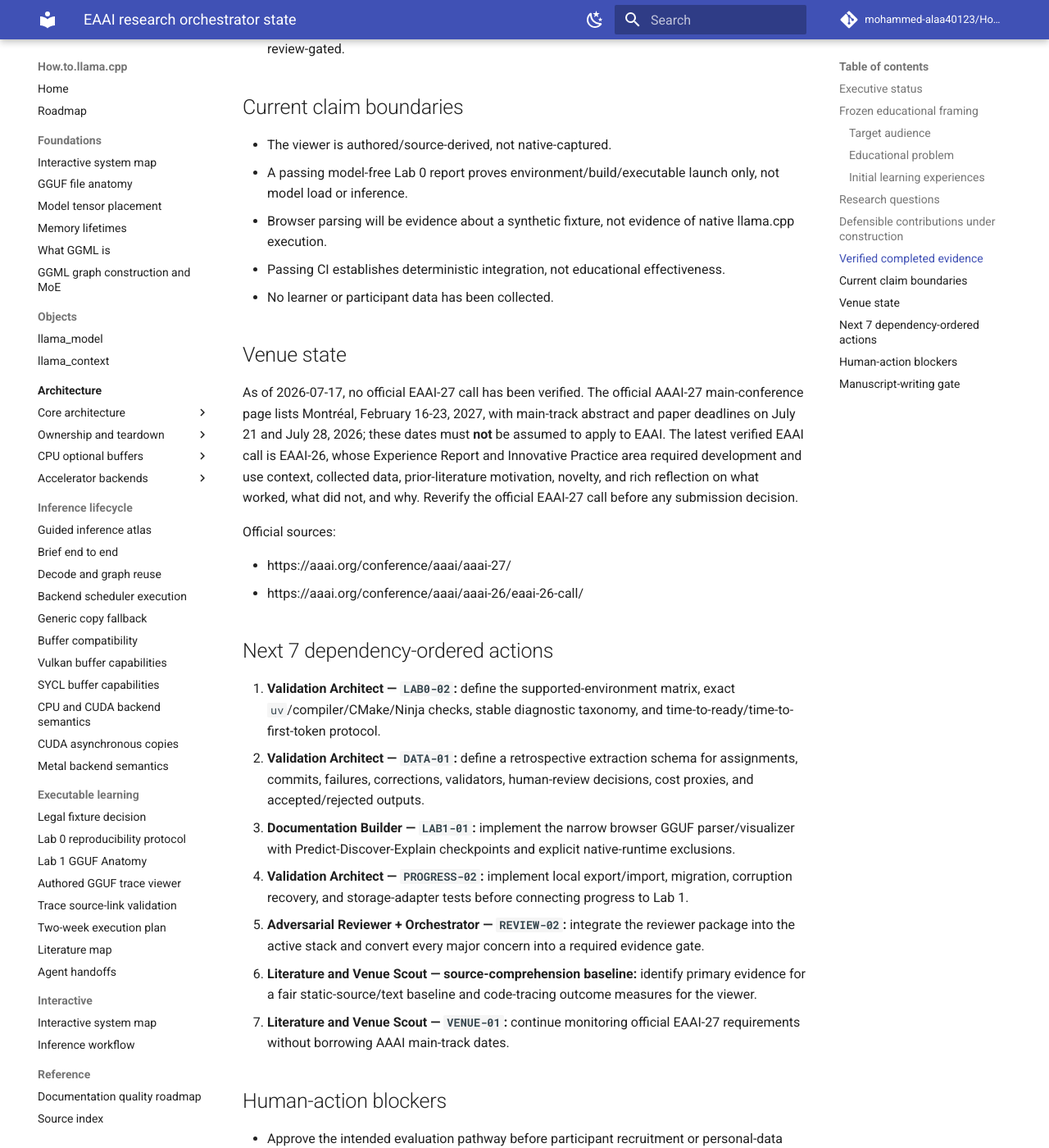
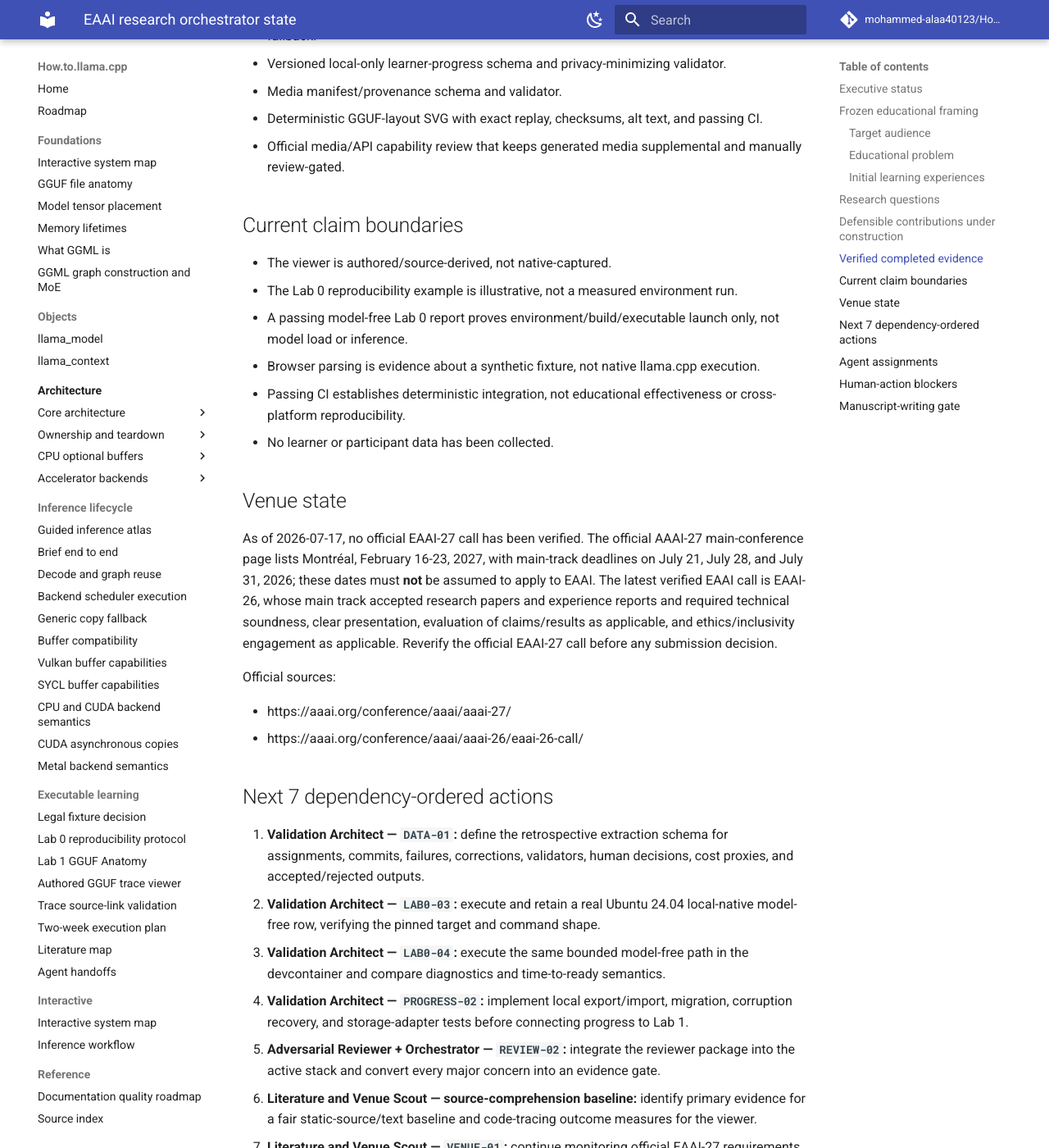
Before and after one commit to mohammed-alaa40123/How.to.llama.cpp, an MkDocs documentation site: the page built from docs/publication/orchestrator-state.md, in a window 1280 px wide and 1400 px high, scrolled down 2784 px. Shown: the whole window at 82% size. Built offline with MkDocs 1.6.1 and Material for MkDocs 9.7.7, drawn with Linux system fonts in a browser that asks for light colours; comment, search, counter and statistics services are not loaded; some of the changed text lies outside the part shown.

Commit message:
docs: refresh EAAI orchestration after Lab 0 contract CI

```diff
--- a/docs/publication/orchestrator-state.md
+++ b/docs/publication/orchestrator-state.md
@@ -1,18 +1,18 @@
 # EAAI research orchestrator state
 
-_Last updated: 2026-07-17 09:22 Africa/Cairo_
+_Last updated: 2026-07-17 12:03 Africa/Cairo_
 
 This file is the single source of truth for the EAAI experience-report preparation. It coordinates bounded repository work; it does not authorize manuscript drafting.
 
 ## Executive status
 
-**Phase:** Week 1 foundation — the smallest executable-learning vertical slice now exists as validated contracts, a deterministic fixture and figure, and a keyboard-operable authored trace viewer.
+**Phase:** Week 1 foundation transitioning into Week 2 vertical-slice execution.
 
-**Overall judgment:** the repository now demonstrates a coherent evidence-labelled prototype rather than only architecture plans. The strongest evidence is deterministic provenance, source-revision pinning, replay validation, privacy boundaries, and passing integration CI. The weakest areas remain Lab 0 environment reproducibility, browser GGUF learning checkpoints, progress import/export, retrospective agent-workflow extraction, baseline comparison, independent correctness review, and approved educational evaluation.
+**Overall judgment:** the repository now has validated contracts and integrated bounded slices for the synthetic GGUF lab, authored trace viewer, deterministic figure, media provenance, local-only progress, and Lab 0 reproducibility reporting. The Lab 0 contract passed CI, but no real local-native or devcontainer matrix row has been executed, so reproducibility remains partial. The strongest evidence is deterministic provenance, source-revision pinning, evidence-kind separation, privacy boundaries, and passing integration CI. The weakest areas remain real Lab 0 execution, progress import/export, retrospective agent-workflow extraction, baseline comparison, independent correctness review, approved educational evaluation, and current EAAI-27 requirements.
 
-**Current stacked branch:** `agent/view01-static-trace-viewer` at `d02656c7d5d745c77a68b23613cf42050b6518ac`.
+**Current stacked branch:** `agent/lab0-reproducibility-validation` at `9d05719e25a25a1da644ec17237f2f3c5259afe1`.
 
-**Current CI state:** Documentation CI run `29559239071` completed successfully for the viewer branch. This closes `VIEW-01` as an integrated prototype. The result proves deterministic build and site integration; it does not prove learner benefit, native capture, or independent technical correctness.
+**Current CI state:** Documentation CI run `29565651085` completed successfully. This validates the Lab 0 reproducibility schema, semantic checks, tests, and MkDocs integration. It does not validate any real operating-system/container row, the pinned native command against llama.cpp, model loading, inference, learner benefit, or cross-platform reproducibility.
 
 ## Frozen educational framing
 
@@ -60,6 +60,8 @@
 - Legal fixture decision: model-free Lab 0 core, learner-provided optional inference, and project-owned synthetic GGUF.
 - Deterministic 428-byte GGUF v3 generator, manifest, golden parse, checksum, alignment/range assertions, and corruption fixtures.
 - Lab 0 six-phase report contract and semantic validator.
+- Lab 0 reproducibility record contract with exact `uv sync --locked`, CMake/Ninja, bounded-target, timing, diagnostics, offline, and security semantics; passing CI run `29565651085`.
+- Browser-first GGUF Anatomy slice with Predict-Discover-Explain checkpoints and passing CI run `29562479577`.
 - Versioned executable-trace schema, immutable source anchors, corrected authored GGUF-loading trace, deterministic replay, and malformed-input tests.
 - Minimal static trace viewer with Previous/Next and Arrow/Home/End navigation, evidence labels, pinned source links, live text status, reduced-motion handling, and ordered transcript fallback.
 - Versioned local-only learner-progress schema and privacy-minimizing validator.
@@ -70,14 +72,15 @@
 ## Current claim boundaries
 
 - The viewer is authored/source-derived, not native-captured.
+- The Lab 0 reproducibility example is illustrative, not a measured environment run.
 - A passing model-free Lab 0 report proves environment/build/executable launch only, not model load or inference.
-- Browser parsing will be evidence about a synthetic fixture, not evidence of native llama.cpp execution.
-- Passing CI establishes deterministic integration, not educational effectiveness.
+- Browser parsing is evidence about a synthetic fixture, not native llama.cpp execution.
+- Passing CI establishes deterministic integration, not educational effectiveness or cross-platform reproducibility.
 - No learner or participant data has been collected.
 
 ## Venue state
 
-As of 2026-07-17, no official EAAI-27 call has been verified. The official AAAI-27 main-conference page lists Montréal, February 16-23, 2027, with main-track abstract and paper deadlines on July 21 and July 28, 2026; these dates must **not** be assumed to apply to EAAI. The latest verified EAAI call is EAAI-26, whose Experience Report and Innovative Practice area required development and use context, collected data, prior-literature motivation, novelty, and rich reflection on what worked, what did not, and why. Reverify the official EAAI-27 call before any submission decision.
+As of 2026-07-17, no official EAAI-27 call has been verified. The official AAAI-27 main-conference page lists Montréal, February 16-23, 2027, with main-track deadlines on July 21, July 28, and July 31, 2026; these dates must **not** be assumed to apply to EAAI. The latest verified EAAI call is EAAI-26, whose main track accepted research papers and experience reports and required technical soundness, clear presentation, evaluation of claims/results as applicable, and ethics/inclusivity engagement as applicable. Reverify the official EAAI-27 call before any submission decision.
 
 Official sources:
 
@@ -86,18 +89,26 @@
 
 ## Next 7 dependency-ordered actions
 
-1. **Validation Architect — `LAB0-02`:** define the supported-environment matrix, exact `uv`/compiler/CMake/Ninja checks, stable diagnostic taxonomy, and time-to-ready/time-to-first-token protocol.
-2. **Validation Architect — `DATA-01`:** define a retrospective extraction schema for assignments, commits, failures, corrections, validators, human-review decisions, cost proxies, and accepted/rejected outputs.
-3. **Documentation Builder — `LAB1-01`:** implement the narrow browser GGUF parser/visualizer with Predict-Discover-Explain checkpoints and explicit native-runtime exclusions.
+1. **Validation Architect — `DATA-01`:** define the retrospective extraction schema for assignments, commits, failures, corrections, validators, human decisions, cost proxies, and accepted/rejected outputs.
+2. **Validation Architect — `LAB0-03`:** execute and retain a real Ubuntu 24.04 local-native model-free row, verifying the pinned target and command shape.
+3. **Validation Architect — `LAB0-04`:** execute the same bounded model-free path in the devcontainer and compare diagnostics and time-to-ready semantics.
 4. **Validation Architect — `PROGRESS-02`:** implement local export/import, migration, corruption recovery, and storage-adapter tests before connecting progress to Lab 1.
-5. **Adversarial Reviewer + Orchestrator — `REVIEW-02`:** integrate the reviewer package into the active stack and convert every major concern into a required evidence gate.
+5. **Adversarial Reviewer + Orchestrator — `REVIEW-02`:** integrate the reviewer package into the active stack and convert every major concern into an evidence gate.
 6. **Literature and Venue Scout — source-comprehension baseline:** identify primary evidence for a fair static-source/text baseline and code-tracing outcome measures for the viewer.
 7. **Literature and Venue Scout — `VENUE-01`:** continue monitoring official EAAI-27 requirements without borrowing AAAI main-track dates.
+
+## Agent assignments
+
+- **Documentation Builder:** avoid new broad features; prepare only dependency-safe integration support for progress persistence and the end-to-end demo.
+- **Validation Architect:** own `DATA-01`, then real Lab 0 local/devcontainer rows, then `PROGRESS-02`.
+- **Literature and Venue Scout:** define the viewer baseline and continue official venue monitoring; keep the documentation-gap claim hypothetical.
+- **Adversarial Reviewer:** integrate major concerns into the active evidence queue and reject unsupported learner-benefit, reproducibility, or generalization claims.
 
 ## Human-action blockers
 
 - Approve the intended evaluation pathway before participant recruitment or personal-data collection.
 - Nominate an independent llama.cpp/GGML technical reviewer before correctness claims are made.
+- Review the pinned Lab 0 native target/options after the first real run.
 - Decide whether any optional paid media API credentials may be used; no credential is needed for the deterministic core path.
 - Review and merge the stacked PR chain in dependency order after CI passes.
 
@@ -114,3 +125,5 @@
 - approved learner or expert evaluation pathway and, when applicable, ethics approval;
 - current official venue requirements;
 - no unresolved fatal or major reviewer concern that invalidates the central contribution.
+
+**Exact condition for beginning manuscript writing:** every item above must be linked to durable repository evidence and marked evidenced in `evidence-backlog.md`; implementation or CI success alone is insufficient.
```
